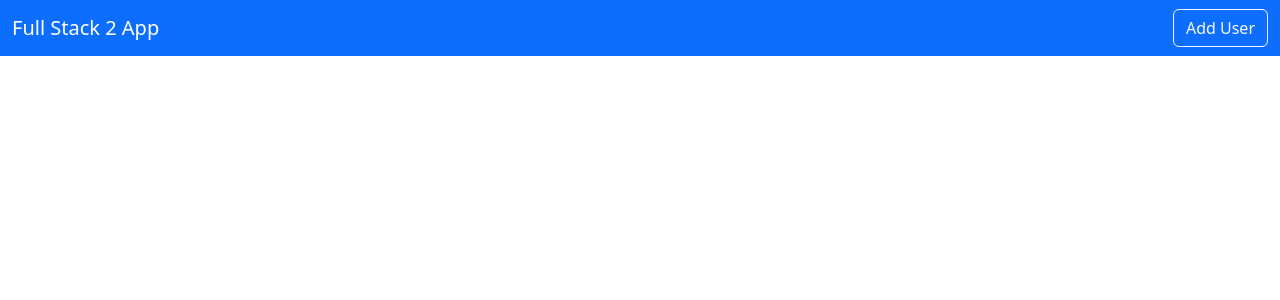
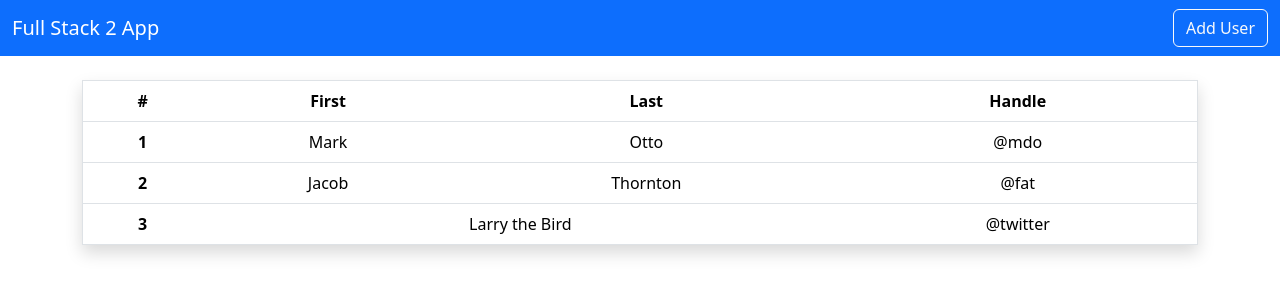
Before and after one commit to DanielPawlowicz/FullStack_2_users, a React (Create React App) app in the folder fullstack2-front/: page / in a window 1280 px wide. Shown: the top 300 px of the page. Built offline with nearby package versions, Linux system fonts and the light colour scheme.

Commit message:
Adding table to react

```diff
--- a/fullstack2-front/package.json
+++ b/fullstack2-front/package.json
@@ -6,6 +6,7 @@
     "@testing-library/jest-dom": "^5.17.0",
     "@testing-library/react": "^13.4.0",
     "@testing-library/user-event": "^13.5.0",
+    "axios": "^1.6.7",
     "bootstrap": "^5.3.3",
     "react": "^18.2.0",
     "react-dom": "^18.2.0",
--- a/fullstack2-front/src/App.js
+++ b/fullstack2-front/src/App.js
@@ -2,11 +2,13 @@
 import './App.css';
 import "../node_modules/bootstrap/dist/css/bootstrap.min.css";
 import Navbar from './layout/Navbar';
+import Home from './pages/Home';
 
 function App() {
   return (
     <div className="App">
       <Navbar/>
+      <Home/>
     </div>
   );
 }
--- a/fullstack2-front/src/pages/Home.js
+++ b/fullstack2-front/src/pages/Home.js
@@ -0,0 +1,43 @@
+import React, { useState } from 'react'
+import axios from 'axios'
+
+export default function Home() {
+
+    const [users, setUsers]=useState([]);
+
+  return (
+    <div className='container'>
+        <div className='py-4'>
+            <table className="table border shadow">
+                <thead>
+                    <tr>
+                    <th scope="col">#</th>
+                    <th scope="col">First</th>
+                    <th scope="col">Last</th>
+                    <th scope="col">Handle</th>
+                    </tr>
+                </thead>
+                <tbody>
+                    <tr>
+                    <th scope="row">1</th>
+                    <td>Mark</td>
+                    <td>Otto</td>
+                    <td>@mdo</td>
+                    </tr>
+                    <tr>
+                    <th scope="row">2</th>
+                    <td>Jacob</td>
+                    <td>Thornton</td>
+                    <td>@fat</td>
+                    </tr>
+                    <tr>
+                    <th scope="row">3</th>
+                    <td colspan="2">Larry the Bird</td>
+                    <td>@twitter</td>
+                    </tr>
+                </tbody>
+            </table>
+        </div>
+    </div>
+  )
+}
```
Also changed, not shown: 1 other file (tests, documents, lock files or other folders).
